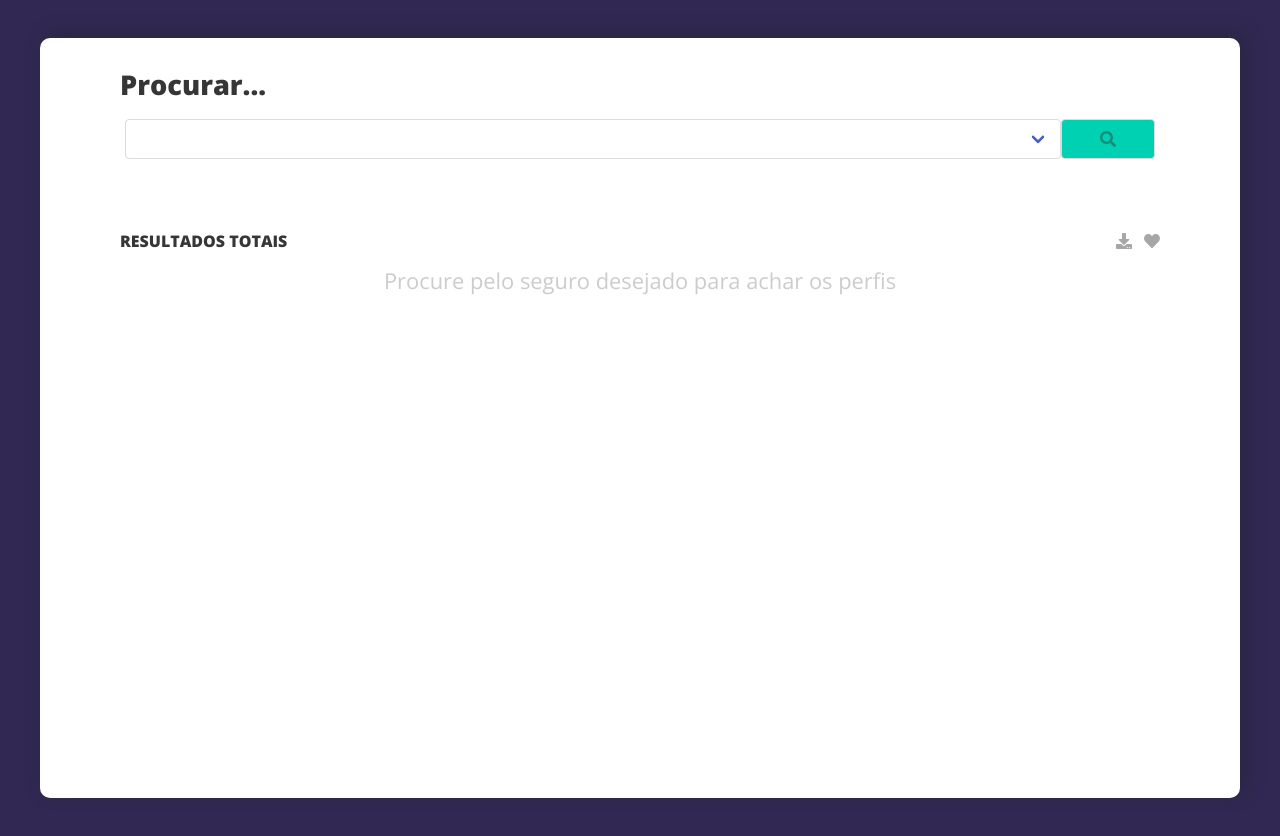
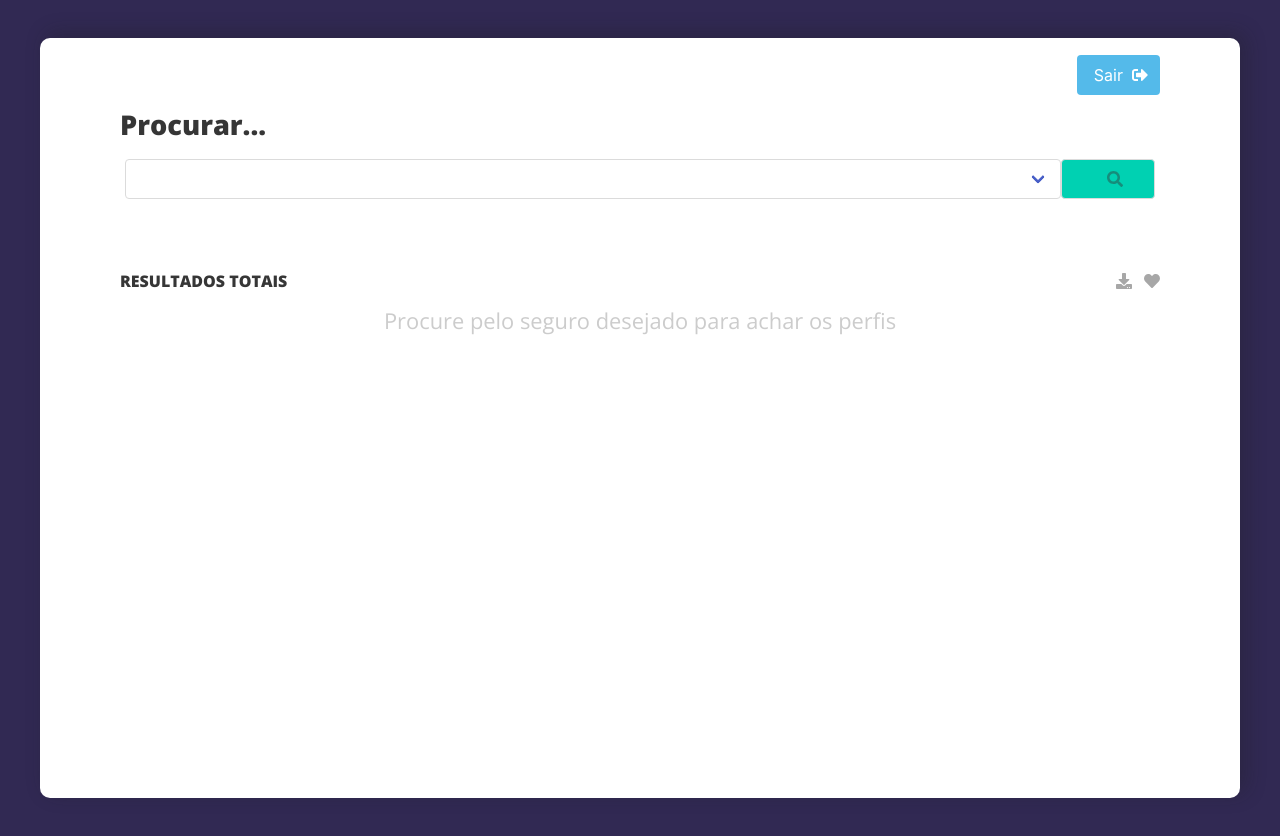
Before and after one commit to milenevlacerda/insurance, a Vue app: page /#/home in a window 1280 px wide. Built offline with nearby package versions, Linux system fonts and the light colour scheme.

Commit message:
Adicionando botão de logout

```diff
--- a/src/components/Home/Home.vue
+++ b/src/components/Home/Home.vue
@@ -1,5 +1,15 @@
 <template>
   <div class="wrapper">
+    <div class="level">
+      <div class="level-right logout-btn">
+        <router-link :to="{ name: 'Login' }">
+          <button class="button is-link logout-color">
+            Sair
+            <span class="icon is-small logout"><i class="fa fa-sign-out-alt"></i></span>
+          </button>
+        </router-link>
+      </div>
+    </div>
     <form v-on:submit.prevent="submit(pesquisa)">
       <div class="field">
         <label class="label">Procurar...</label>
@@ -540,6 +550,22 @@ export default {
     font-weight: 300;
     color: #ccc;
   }
+
+  .logout-btn {
+    width: 100%;
+  }
+
+  .logout {
+    color: #fff;
+  }
+
+  .button .icon:first-child:last-child {
+    margin-left: 5px;
+  }
+
+  .logout-color {
+    background: #54baea;
+  }
 }
 
 .span {
```
